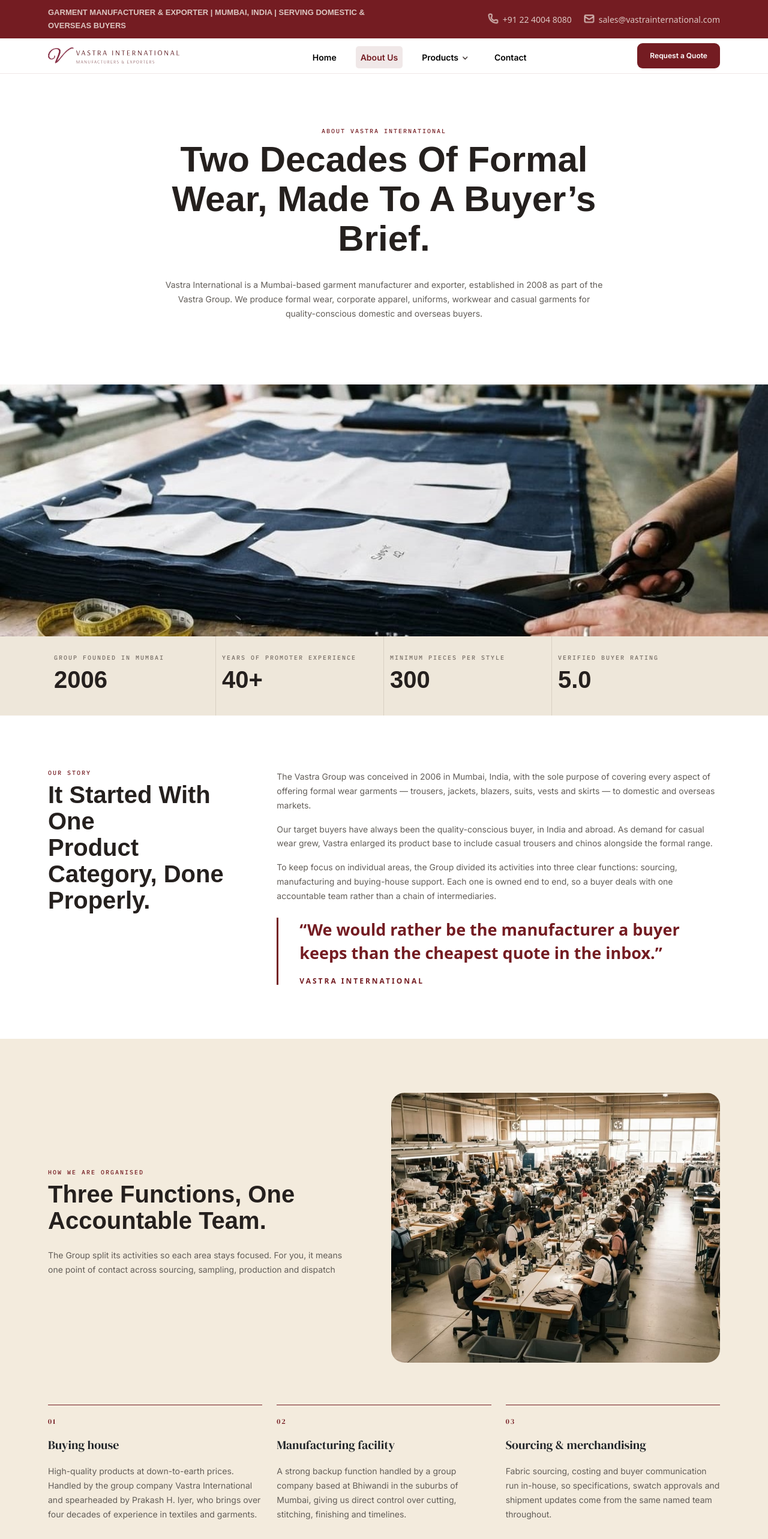
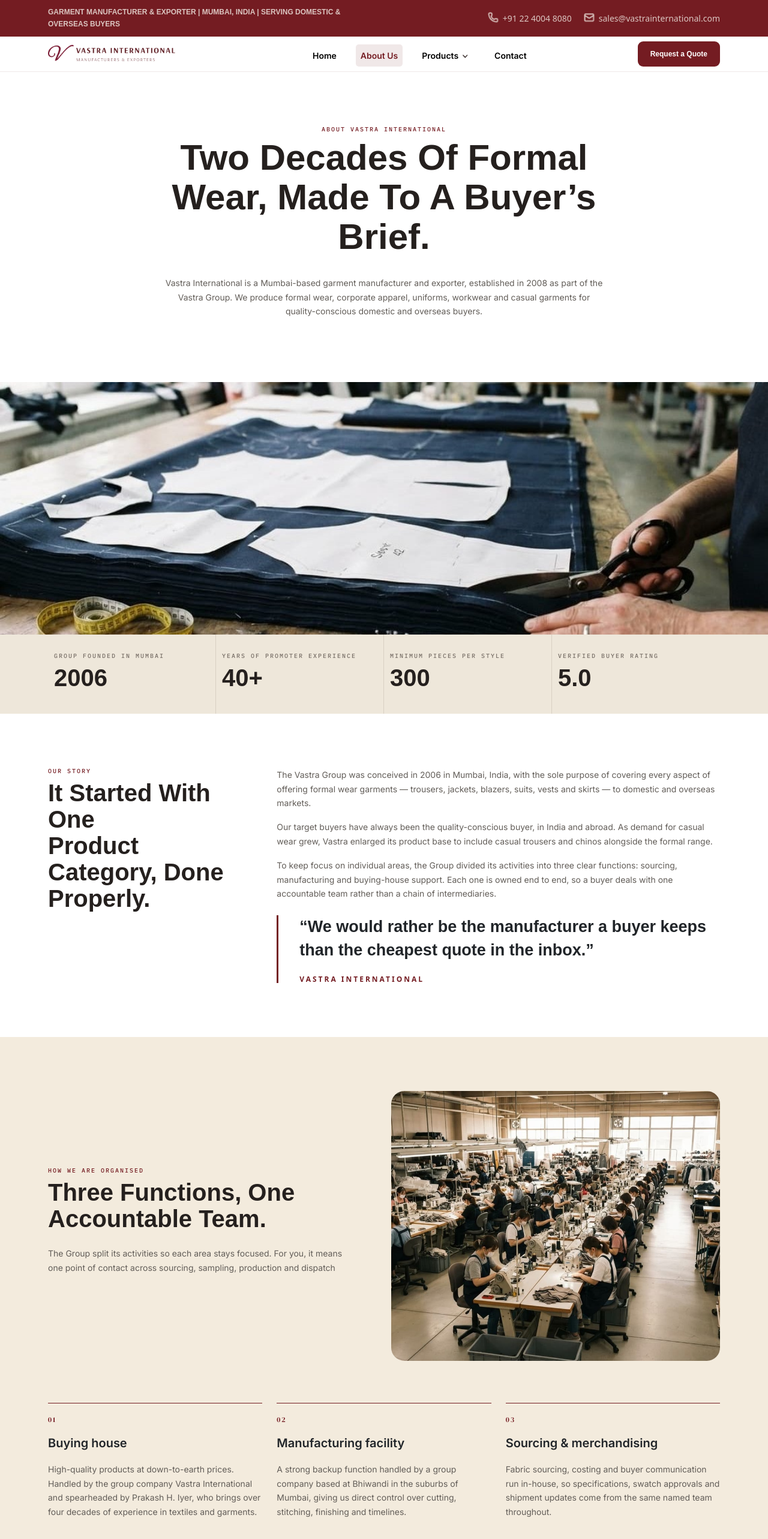
Before and after one commit to nikeshd-ai/vastra-international, a React (Vite) app: page /about in a window 1280 px wide. Shown: the top 2566 px of the page at 60% size. Built offline with nearby package versions, Linux system fonts and the light colour scheme; a web font is replaced by a local one.

Commit message:
font family fixing

```diff
--- a/src/components/commonComponents/Navbar.jsx
+++ b/src/components/commonComponents/Navbar.jsx
@@ -47,7 +47,7 @@
                     {/* Logo */}
                     <Link className="navbar-brand" to="/">
                         <img
-                            src="/logo/logosvg.svg"
+                            src="/logo/vastra_international.png"
                             alt="Vastra International"
                         />
                     </Link>
--- a/src/css/aboutComponents/OurStory.css
+++ b/src/css/aboutComponents/OurStory.css
@@ -87,8 +87,7 @@
 
     margin: 0 0 22px;
 
-    color: var(--bg-dark);
-
+    font-family: var(--big-font);
     font-size: 27px;
     font-weight: 600;
     line-height: 1.45;
--- a/src/css/aboutComponents/Promoter.css
+++ b/src/css/aboutComponents/Promoter.css
@@ -58,8 +58,8 @@
     margin: 0 0 35px;
 
     color: var(--primary-color);
-
-    font-size: 18px;
+    font-family: var(--inter);
+    font-size: 17px;
     font-weight: 500;
     line-height: 1.4;
 }
--- a/src/css/aboutComponents/VastraOrganisation.css
+++ b/src/css/aboutComponents/VastraOrganisation.css
@@ -39,6 +39,8 @@
 
 .organisation-box h5 {
     margin-bottom: 20px;
+    font-family: var(--inter);
+    font-weight: 600;
 }
 
 .organisation-box p {
--- a/src/css/commonComponents/Footer.css
+++ b/src/css/commonComponents/Footer.css
@@ -158,7 +158,7 @@
 .footer-bottom p {
     margin: 0;
 
-    font-family: "Poppins", sans-serif;
+    font-family: var(--inter);
     font-size: 14px;
     font-weight: 400;
 
--- a/src/css/commonComponents/Navbar.css
+++ b/src/css/commonComponents/Navbar.css
@@ -25,7 +25,7 @@
     text-transform: uppercase;
     font-family: var(--big-font);
     margin-bottom: 0px;
-    font-size: 13px;
+    font-size: 12px;
     font-weight: 600;
 }
 
--- a/src/css/commonComponents/breadcrumb.css
+++ b/src/css/commonComponents/breadcrumb.css
@@ -21,7 +21,7 @@
 
     letter-spacing: 2px;
     text-transform: uppercase;
-
+    font-family: var(--eye-brow-font);
     text-decoration: none;
 }
 
--- a/src/css/contactComponents/Contact.css
+++ b/src/css/contactComponents/Contact.css
@@ -51,6 +51,7 @@
     font-size: 23px;
     font-weight: 700;
     margin-bottom: 18px;
+    font-family: var(--btn-font);
 }
 
 
@@ -133,6 +134,7 @@
     font-size: 20px;
     font-weight: 700;
     margin-bottom: 12px;
+    font-family: var(--btn-font);
 }
 
 .unit-card p {
--- a/src/css/homeComponents/VastraMethod.css
+++ b/src/css/homeComponents/VastraMethod.css
@@ -24,9 +24,9 @@
 .vastra-method-card h3 {
     margin-bottom: 8px;
 
-    font-family: var(--heading-font);
+    font-family: var(--big-font);
     font-size: 22px;
-    font-weight: 500;
+    font-weight: 600;
     line-height: 1.2;
 
     color: var(--heading-color);
--- a/src/index.css
+++ b/src/index.css
@@ -158,7 +158,7 @@
   border: 1px solid transparent;
   border-radius: 9px;
 
-  font-family: var(--body-font);
+  font-family: var(--btn-font);
   font-size: 12px;
   font-weight: 600;
   line-height: 1.2;
@@ -170,6 +170,8 @@
 .common-btn.transparent {
   background-color: transparent;
   border: 1px solid var(--primary-color);
+  font-family: var(--btn-font);
+  font-weight: 600;
 }
 
 .common-btn.transparent a {
```
Also changed, not shown: public/logo/vastra_international-old-2.png (added), public/logo/vastra_international.png.
